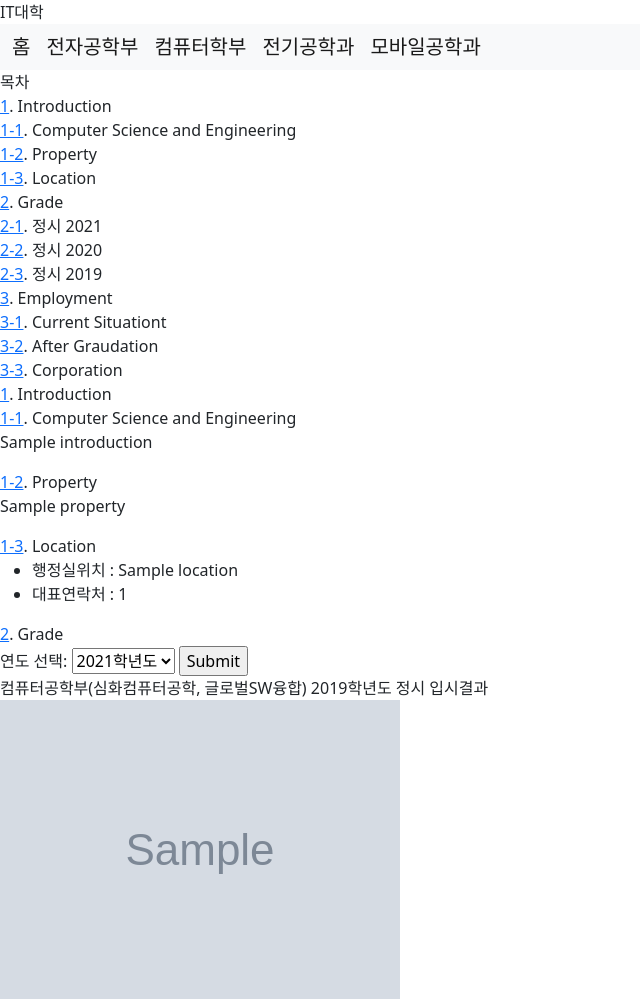
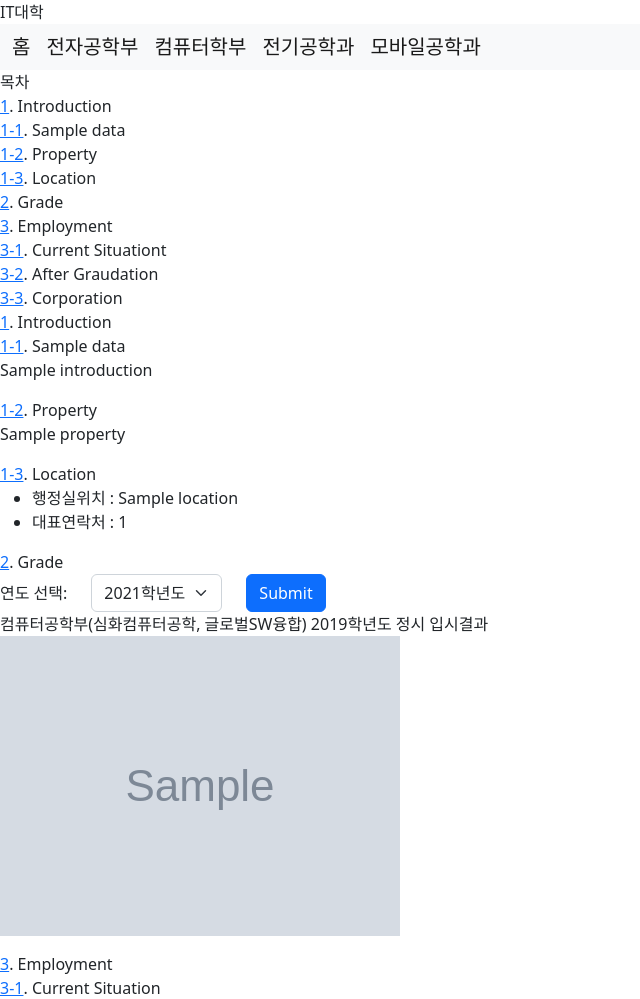
Before and after one commit to OSP-team2/final-project, a Flask app: template templates/computer.html in a window 1280 px wide. Shown: the top 999 px of the page, without its empty margins (0-640 px from the left). Run offline with Flask 2, Linux system fonts and the light colour scheme; the template is opened without the code that fills it: values that come from a table or form of the project are taken from there, most other values are stand-ins (such as "Sample title", 1, 10 or a date in 2020); grey boxes marked "Sample" are stand-in pictures; grey boxes are pictures that could not be loaded.

Commit message:
style select form

```diff
--- a/app.py
+++ b/app.py
@@ -27,7 +27,7 @@ def electronics():
     if form.validate_on_submit():
         path = form.grade.data
 
-    data = dept.find_one({ 'name': "school of electronics engineering" })
+    data = dept.find_one({ 'name': "School of Electronics Engineering" })
 
     return render_template('electronics.html', form=form, path=path, data=data)
 
@@ -39,7 +39,7 @@ def computer():
     if form.validate_on_submit():
         path = form.grade.data
 
-    data = dept.find_one({ 'name': "school of computer science and engineering" })
+    data = dept.find_one({ 'name': "School of Computer Science and Engineering" })
 
     return render_template('computer.html', form=form, path=path, data=data)
 
@@ -51,7 +51,7 @@ def electric():
     if form.validate_on_submit():
         path = form.grade.data
 
-    data = dept.find_one({ 'name': "department of electrical engineering" })
+    data = dept.find_one({ 'name': "Department of Electrical Engineering" })
 
     return render_template('electric.html', form=form, path=path, data=data)
 
--- a/init_db.py
+++ b/init_db.py
@@ -23,7 +23,7 @@ for url in urls:
     jobs.append(soup.select('.bx1_wh')[4].text)
 
 electronics_doc = {
-    'name': "school of electronics engineering",
+    'name': "School of Electronics Engineering",
     'location': "IT1호관 409호",
     'number': '053-950-5506',
     'introduction': intros[0],
@@ -38,7 +38,7 @@ electronics_doc = {
 }
 
 computer_doc = {
-    'name': "school of computer science and engineering",
+    'name': "School of Computer Science and Engineering",
     'location': "공대9호관 413호",
     'number': '053-950-5550/6370',
     'introduction': intros[1],
@@ -53,7 +53,7 @@ computer_doc = {
 }
 
 electric_doc = {
-    'name': "department of electrical engineering",
+    'name': "Department of Electrical Engineering",
     'location': "공대8호관 308호",
     'number': '053-950-5600',
     'introduction': intros[2],
--- a/templates/computer.html
+++ b/templates/computer.html
@@ -4,14 +4,11 @@
     <div>목차</div>
     <div>
         <div><a href="#s-1">1</a>. Introduction</div>
-        <div><a href="#s-1-1">1-1</a>. Computer Science and Engineering</div>
+        <div><a href="#s-1-1">1-1</a>. {{ data['name'] }}</div>
         <div><a href="#s-1-2">1-2</a>. Property</div>
         <div><a href="#s-1-3">1-3</a>. Location</div>
 
         <div><a href="#s-2">2</a>. Grade</div>
-        <div><a href="#s-2-1">2-1</a>. 정시 2021</div>
-        <div><a href="#s-2-2">2-2</a>. 정시 2020</div>
-        <div><a href="#s-2-3">2-3</a>. 정시 2019</div>
 
         <div><a href="#s-3">3</a>. Employment</div>
         <div><a href="#s-3-1">3-1</a>. Current Situationt</div>
@@ -23,9 +20,7 @@
 <section>
     <div><a href="#toc" id="s-1">1</a>. Introduction</div>
 
-    <div>
-        <a href="#toc" id="s-1-1">1-1</a>. Computer Science and Engineering
-    </div>
+    <div><a href="#toc" id="s-1-1">1-1</a>. {{ data['name'] }}</div>
     <p>{{ data['introduction'] }}</p>
 
     <div><a href="#toc" id="s-1-2">1-2</a>. Property</div>
@@ -41,11 +36,17 @@
 <section>
     <div><a href="#toc" id="s-2">2</a>. Grade</div>
 
-    <form  method="POST">
+    <form action="/computer#s-2" method="POST" class="row row-cols-sm-auto align-items-center">
         {{ form.hidden_tag() }}
-        {{ form.grade.label }}
-        {{ form.grade }}
-        {{ form.submit() }}
+        <div class="col-12">
+            {{ form.grade.label(class="col-form-label") }}
+        </div>
+        <div class="col-12">
+            {{ form.grade(class="form-select") }}
+        </div>
+        <div class="col-12">
+            {{ form.submit(class="btn btn-primary") }}
+        </div>
     </form>
 
     <p>
@@ -56,11 +57,10 @@
         {% else %}
             컴퓨터공학부(심화컴퓨터공학, 글로벌SW융합) 2019학년도 정시 입시결과
         {% endif %}
-        <br>
-        <img
-        src={{ "../static/images/" + data['images'][path] }}
-        alt="컴퓨터공학부 입시결과"
-        />
+        <br />
+
+        <img src={{ "../static/images/" + data['images'][path] }}
+        alt="컴퓨터공학부 입시결과" />
     </p>
 </section>
 
@@ -69,7 +69,8 @@
 
     <div><a href="#toc" id="s-3-1">3-1</a>. Current Situation</div>
     <p>
-        <img src={{ "../static/images/" + data['images']['after_graduation'] }} alt="컴퓨터학부 취업통계" />
+        <img src={{ "../static/images/" + data['images']['after_graduation'] }}
+        alt="컴퓨터학부 취업통계" />
     </p>
 
     <div><a href="#toc" id="s-3-2">3-2</a>. After Graudation</div>
```
Also changed, not shown: templates/electric.html (+18 -15 lines), templates/electronics.html (+19 -13 lines).
